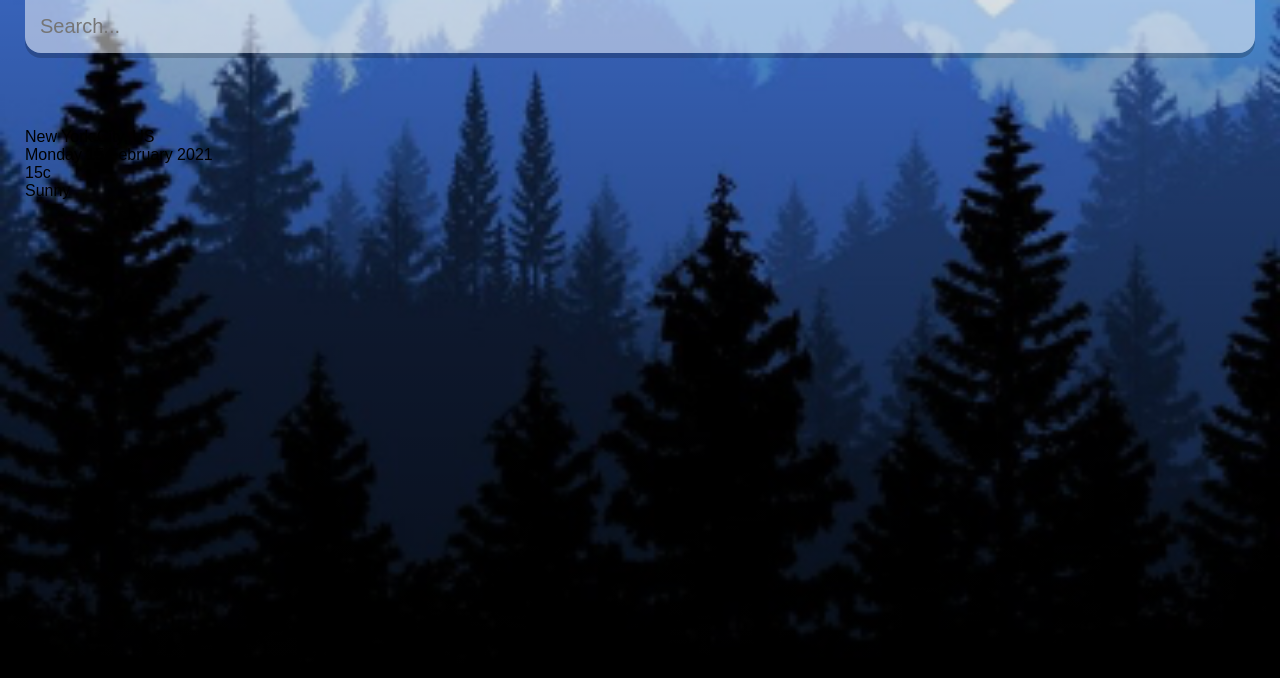
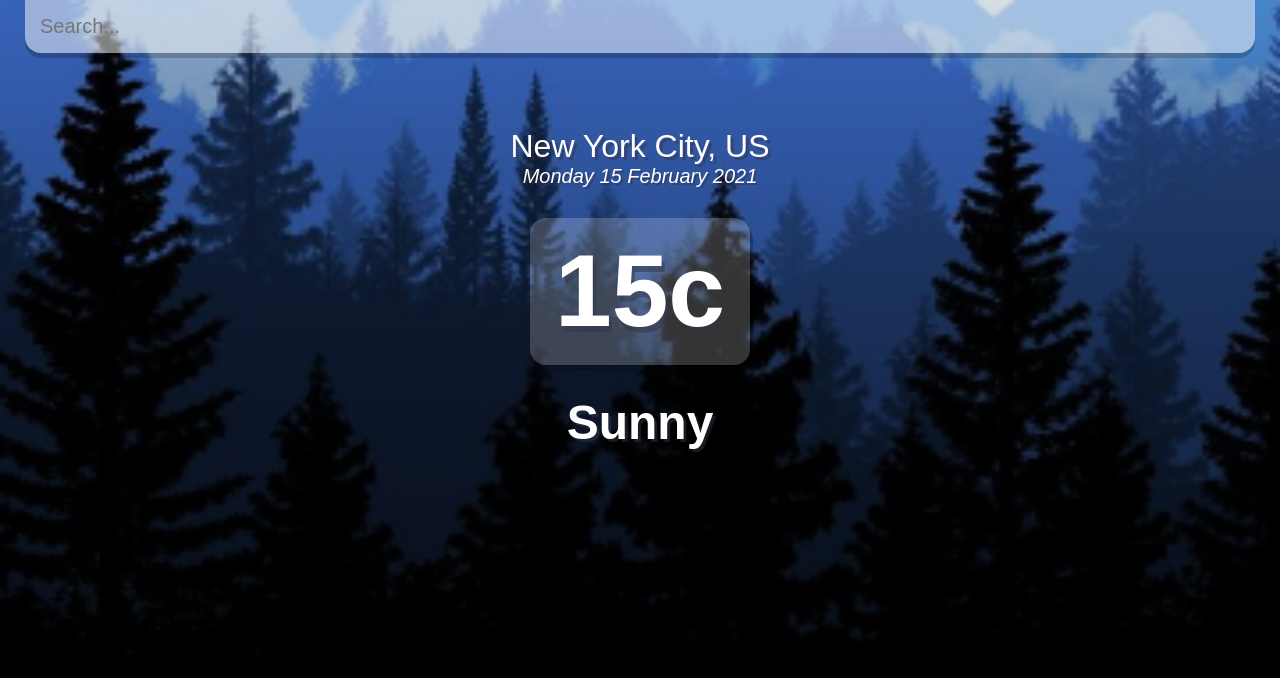
Before and after one commit to frankthanadorn/weather-react, a React (Create React App) app in the folder weather-react/: page / in a window 1280 px wide. Shown: the top 678 px of the page. Built offline with nearby package versions, Linux system fonts and the light colour scheme.

Commit message:
Update index.css
location box and weather box

```diff
--- a/weather-react/src/index.css
+++ b/weather-react/src/index.css
@@ -55,3 +55,50 @@ main {
 .search-box .search-bar:focus {
   background-color: rgba(255, 255, 255, 0.75);
 }
+
+
+.location-box .location {
+  color: #FFF;
+  font-size: 32px;
+  font-weight: 500;
+  text-align: center;
+  text-shadow: 3px 3px rgba(50, 50, 70, 0.5);
+}
+
+.location-box .date {
+  color: #FFF;
+  font-size: 20px;
+  font-weight: 300;
+  font-style: italic;
+  text-align: center;
+  text-shadow: 2px 2px rgba(50, 50, 70, 0.5);
+}
+
+.weather-box {
+  text-align: center;
+}
+
+.weather-box .temp {
+  position: relative;
+  display: inline-block;
+  margin: 30px auto;
+  background-color: rgba(255, 255, 255, 0.2);
+  border-radius: 16px;
+
+  padding: 15px 25px;
+
+  color: #FFF;
+  font-size: 102px;
+  font-weight: 900;
+
+  text-shadow: 3px 6px rgba(50, 50, 70, 0.5);
+  text-align: center;
+  box-shadow: 3px 6px rgba(0, 0, 0, 0.2);
+}
+
+.weather-box .weather {
+  color: #FFF;
+  font-size: 48px;
+  font-weight: 700;
+  text-shadow: 3px 3px rgba(50, 50, 70, 0.5);
+}
```
